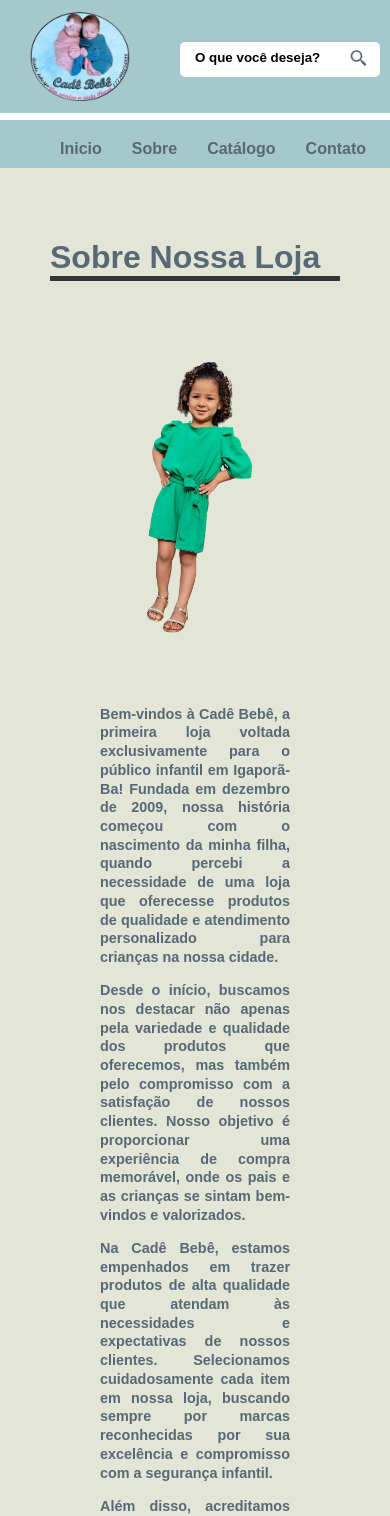
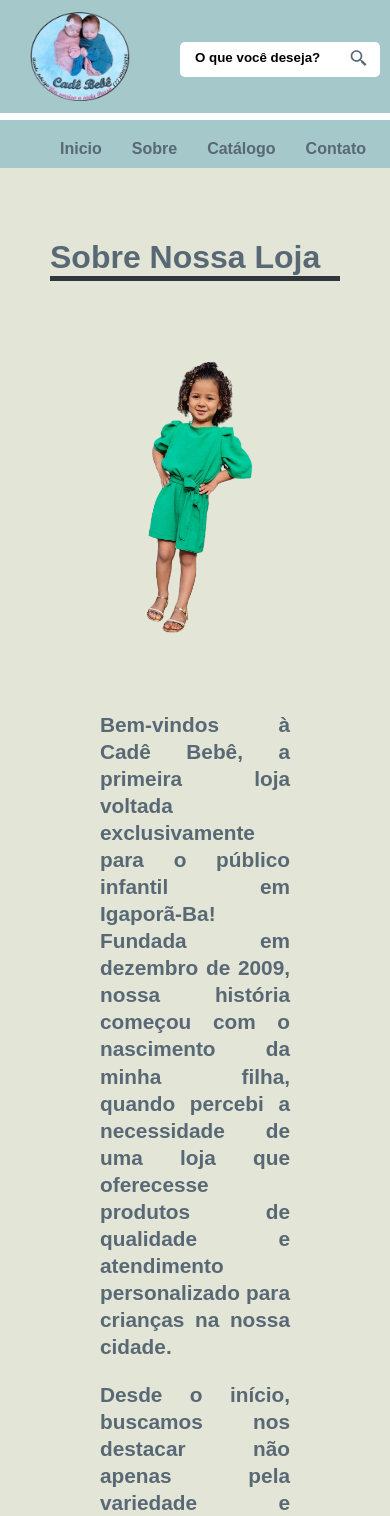
Before and after one commit to PHenrique-dev/cadebebe, a React (Create React App) app: page /sobre in a window 390 px wide. Shown: the top 1516 px of the page. Built offline with nearby package versions, Linux system fonts and the light colour scheme; a web font is replaced by a local one.

Commit message:
Sobre responsivo

```diff
--- a/src/Styles/Sobre.css
+++ b/src/Styles/Sobre.css
@@ -70,7 +70,7 @@
     .botao a {
         font-size: 1.5rem;
         padding: 6px 12px;
-        margin-left: 30%;
+        margin-left: 28%;
     }
     .conteudo {
         flex-direction: column;
@@ -78,8 +78,7 @@
         text-align: center;
     }
     .texto {
-        margin-left: 0;
-        font-size: .9rem;
+        font-size: 1.3rem;
         text-align: justify;
     }
     .imagem {
```
